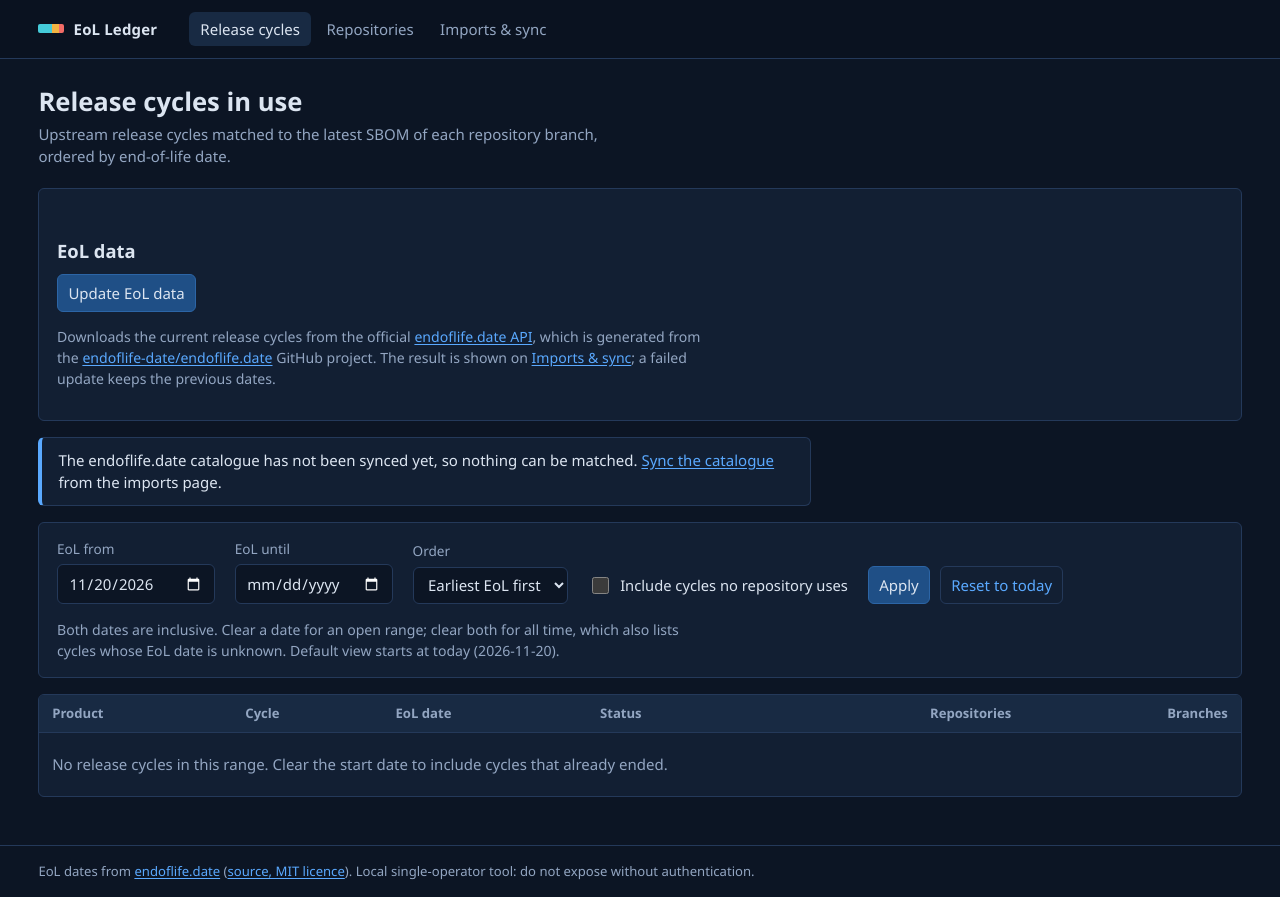
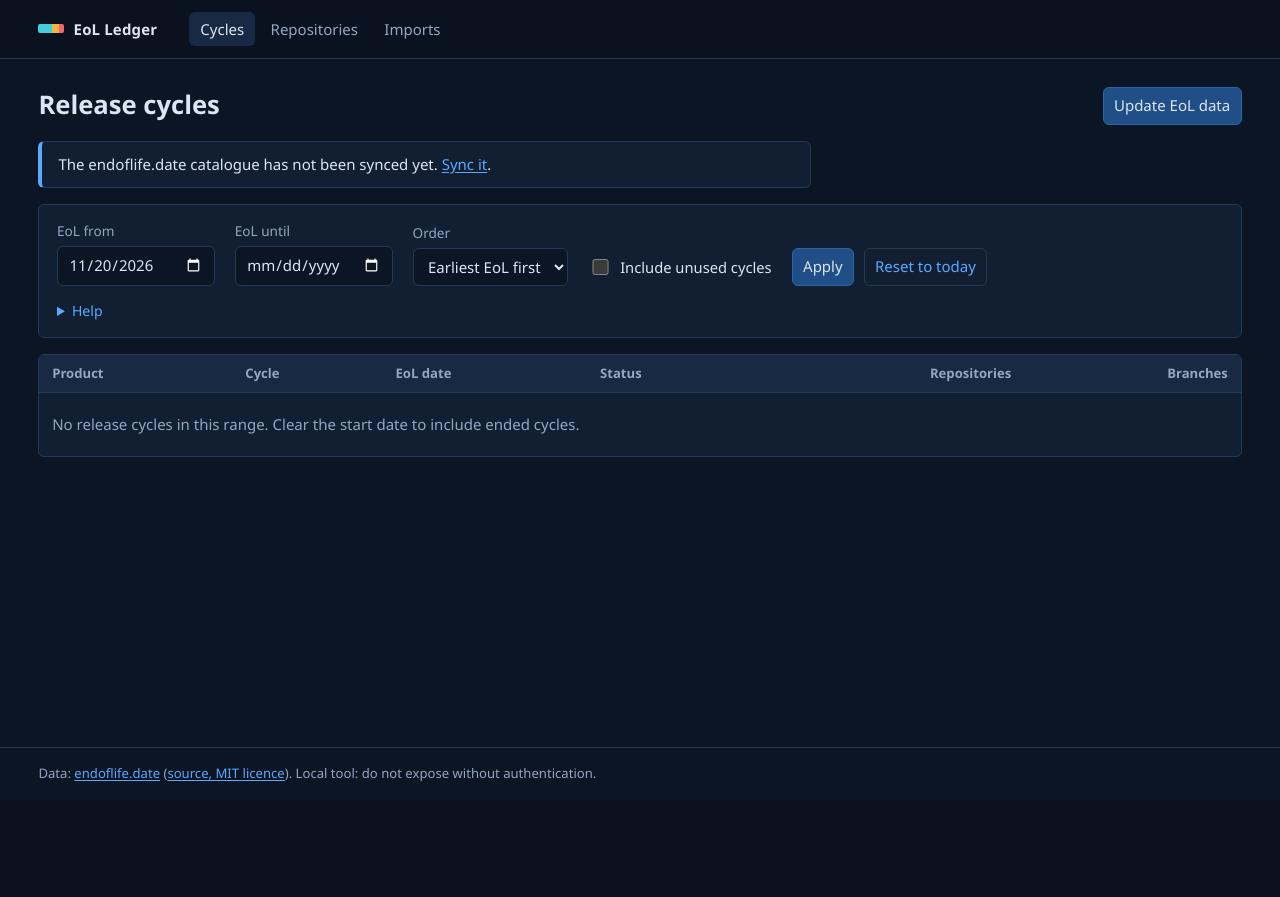
Before and after one commit to TheRealMarcusChiu/eol-ledger, a Spring Boot app: page / in a window 1280 px wide. After the commit the page ends 782 px from the top, so only its background shows below. Run offline with Spring Boot 4, Linux system fonts and the light colour scheme.

Commit message:
ui: minimal text; long help in closed native disclosures, actions beside headings
Templates and CSS only. Every control, route, form contract, column, link and
status line is kept; explanatory copy moves into <details class="help">.
Adds the missing .sr-only rule the cycle page already used.

Co-Authored-By: Claude Opus 5.5 <noreply@anthropic.com>

```diff
--- a/src/main/resources/static/app.css
+++ b/src/main/resources/static/app.css
@@ -81,10 +81,15 @@ main {
 }
 
 h1 { font-size: 1.6rem; line-height: 1.2; margin: 0 0 .35rem; font-weight: 650; }
-h2 { font-size: 1.15rem; margin: 2rem 0 .6rem; font-weight: 620; }
+h2 { font-size: 1.15rem; margin: 1.5rem 0 .6rem; font-weight: 620; }
 h3 { font-size: 1rem; margin: 1.25rem 0 .4rem; }
+.panel > h2:first-child { margin-top: 0; font-size: 1.05rem; }
 .lede { color: var(--muted); margin: 0; max-width: 72ch; }
-.page-head { margin-bottom: 1.25rem; }
+.page-head { margin-bottom: 1rem; }
+/* Heading with its primary action on the same line; wraps under it on narrow screens. */
+.title-row { display: flex; flex-wrap: wrap; align-items: center; justify-content: space-between; gap: .6rem 1rem; }
+.title-row h1 { margin: 0; }
+.sr-only { position: absolute; width: 1px; height: 1px; overflow: hidden; clip: rect(0 0 0 0); white-space: nowrap; }
 .crumbs { color: var(--muted); font-size: .9rem; margin-bottom: .4rem; }
 .hint { color: var(--muted); font-size: .88rem; max-width: 80ch; }
 
@@ -105,6 +110,14 @@ h3 { font-size: 1rem; margin: 1.25rem 0 .4rem; }
 .field-check { flex-direction: row; align-items: center; gap: .5rem; padding-bottom: .45rem; }
 .field-check label { color: var(--text); font-size: .92rem; }
 .actions { display: flex; flex-wrap: wrap; gap: .6rem; align-items: center; }
+.actions p, .actions .hint { margin: 0; }
+
+/* Closed-by-default help: native disclosure, keyboard operable without JS. */
+details.help { color: var(--muted); font-size: .88rem; max-width: 80ch; margin-top: .7rem; }
+.filters details.help { flex-basis: 100%; margin: 0; }
+details.help > summary { cursor: pointer; color: var(--blue); width: max-content; max-width: 100%; }
+details.help > summary:hover { color: #8cc4ff; }
+details.help p { margin: .45rem 0 0; }
 
 input, select, button, .button, .button-quiet {
   font: inherit;
--- a/src/main/resources/templates/dashboard.html
+++ b/src/main/resources/templates/dashboard.html
@@ -4,31 +4,23 @@
 <body>
 <header th:replace="~{fragments :: nav('dashboard')}"></header>
 <main id="main">
-    <div class="page-head">
-        <h1>Release cycles in use</h1>
-        <p class="lede">Upstream release cycles matched to the latest SBOM of each repository branch, ordered by end-of-life date.</p>
+    <div class="page-head title-row">
+        <h1>Release cycles</h1>
+        <section class="actions" aria-labelledby="update-h">
+            <h2 id="update-h" class="sr-only">EoL data</h2>
+            <span class="hint" th:if="${status != null and status.succeededAt() != null}">Updated
+                <span th:text="${@view.time(status.succeededAt())}">time</span></span>
+            <form th:action="@{/catalog/sync}" method="post" aria-describedby="update-help">
+                <button type="submit">Update EoL data</button>
+            </form>
+        </section>
     </div>
 
-    <section class="panel" aria-labelledby="update-h">
-        <h2 id="update-h">EoL data</h2>
-        <form th:action="@{/catalog/sync}" method="post" aria-describedby="update-help">
-            <button type="submit">Update EoL data</button>
-        </form>
-        <p id="update-help" class="hint">Downloads the current release cycles from the official
-            <a href="https://endoflife.date/docs/api/v1/">endoflife.date API</a>, which is generated from the
-            <a href="https://github.com/endoflife-date/endoflife.date">endoflife-date/endoflife.date</a> GitHub project.
-            The result is shown on <a th:href="@{/imports}">Imports &amp; sync</a>; a failed update keeps the previous dates.
-            <span th:if="${status != null and status.succeededAt() != null}">Last successful update:
-                <span th:text="${@view.time(status.succeededAt())}">time</span>.</span></p>
-    </section>
-
     <div th:if="${catalogEmpty}" class="notice">
-        The endoflife.date catalogue has not been synced yet, so nothing can be matched.
-        <a th:href="@{/imports}">Sync the catalogue</a> from the imports page.
+        The endoflife.date catalogue has not been synced yet. <a th:href="@{/imports}">Sync it</a>.
     </div>
     <div th:if="${status != null and !status.ok()}" class="notice notice-warn" role="status">
-        Last catalogue sync had problems; previously synced data is still in use.
-        <a th:href="@{/imports}">See sync status</a>.
+        Last catalogue sync had problems; previous data still in use. <a th:href="@{/imports}">See sync status</a>.
     </div>
 
     <form class="filters" method="get" th:action="@{/}" aria-describedby="filter-help">
@@ -49,15 +41,23 @@
         </div>
         <div class="field field-check">
             <input id="unused" name="unused" type="checkbox" value="true" th:checked="${unused}">
-            <label for="unused">Include cycles no repository uses</label>
+            <label for="unused">Include unused cycles</label>
         </div>
         <div class="actions">
             <button type="submit">Apply</button>
             <a class="button-quiet" th:href="@{/}">Reset to today</a>
         </div>
-        <p id="filter-help" class="hint">Both dates are inclusive. Clear a date for an open range; clear both for all time,
-            which also lists cycles whose EoL date is unknown. Default view starts at today
-            (<span th:text="${today}">date</span>).</p>
+        <details class="help">
+            <summary>Help</summary>
+            <p id="filter-help">Matches upstream release cycles to the latest SBOM of each repository branch.
+                Both dates are inclusive. Clear a date for an open range; clear both for all time,
+                which also lists cycles whose EoL date is unknown. Default view starts at today
+                (<span th:text="${today}">date</span>).</p>
+            <p id="update-help">Update EoL data downloads the current release cycles from the official
+                <a href="https://endoflife.date/docs/api/v1/">endoflife.date API</a>, generated from the
+                <a href="https://github.com/endoflife-date/endoflife.date">endoflife-date/endoflife.date</a> GitHub project.
+                The result is shown on <a th:href="@{/imports}">Imports</a>; a failed update keeps the previous dates.</p>
+        </details>
     </form>
 
     <div th:if="${error}" class="notice notice-error" role="alert">
@@ -88,14 +88,14 @@
             </tr>
             <tr th:if="${rows.isEmpty()}">
                 <td colspan="6" class="empty">No release cycles in this range.
-                    <span th:if="${isDefault}">Clear the start date to include cycles that already ended.</span></td>
+                    <span th:if="${isDefault}">Clear the start date to include ended cycles.</span></td>
             </tr>
             </tbody>
         </table>
     </div>
     <p class="hint" th:if="${unmatched != null and unmatched > 0}">
-        <span th:text="${unmatched}">3</span> installed packages are not matched to a release cycle and are not listed here;
-        see each <a th:href="@{/repos}">repository branch</a> for the reason.
+        <span th:text="${unmatched}">3</span> installed packages have no release cycle;
+        see each <a th:href="@{/repos}">repository branch</a> for why.
     </p>
 </main>
 <footer th:replace="~{fragments :: footer}"></footer>
--- a/src/main/resources/templates/dependency.html
+++ b/src/main/resources/templates/dependency.html
@@ -36,13 +36,14 @@
             <dd th:text="${d.match().evidence()}">evidence</dd>
         </dl>
     </section>
-    <div class="notice" th:if="${d.cycle() == null}">
+    <details class="help" th:if="${d.cycle() == null}">
+        <summary>How to map this package</summary>
         <p>EoL Ledger only matches a package when its purl is listed as an identifier by exactly one endoflife.date product,
             or when you configure an explicit mapping. It never guesses from generic names or ecosystems.</p>
         <p>If this package does belong to an upstream product, add a mapping such as
             <code th:text="'eol.mappings=' + (${normalizedPurl} ?: ${d.name().toLowerCase()}) + '=<product>'">eol.mappings=...</code>
             (environment variable <code>EOL_MAPPINGS</code>) and restart. Versions whose numbers do not start with a known cycle stay unknown.</p>
-    </div>
+    </details>
 </main>
 <footer th:replace="~{fragments :: footer}"></footer>
 </body>
--- a/src/main/resources/templates/fragments.html
+++ b/src/main/resources/templates/fragments.html
@@ -12,9 +12,9 @@
     <a class="skip" href="#main">Skip to content</a>
     <a class="brand" th:href="@{/}"><span class="brand-mark" aria-hidden="true"></span>EoL Ledger</a>
     <nav aria-label="Main">
-        <a th:href="@{/}" th:attr="aria-current=${active == 'dashboard'} ? 'page' : null">Release cycles</a>
+        <a th:href="@{/}" th:attr="aria-current=${active == 'dashboard'} ? 'page' : null">Cycles</a>
         <a th:href="@{/repos}" th:attr="aria-current=${active == 'repos'} ? 'page' : null">Repositories</a>
-        <a th:href="@{/imports}" th:attr="aria-current=${active == 'imports'} ? 'page' : null">Imports &amp; sync</a>
+        <a th:href="@{/imports}" th:attr="aria-current=${active == 'imports'} ? 'page' : null">Imports</a>
     </nav>
 </header>
 
@@ -23,7 +23,7 @@
 <!--/* What a JSON-uploaded snapshot declared about itself; nothing here was fetched. */-->
 <dl th:fragment="inlineFacts(inline)" class="facts">
     <dt>Inventory source</dt>
-    <dd>Inline JSON upload <span class="muted">(dependencies came from the uploaded file; refreshes skip this branch, so re-upload the JSON to update it)</span></dd>
+    <dd>Inline JSON upload <span class="muted">(refresh skips it; re-upload to update)</span></dd>
     <dt>App ID</dt>
     <dd th:text="${inline.appId() ?: 'Not stated'}">APP-1</dd>
     <dt>Projects / modules</dt>
@@ -32,14 +32,14 @@
     <dt>Declared SBOM</dt>
     <dd><span th:if="${inline.declaredSbomUrl() == null}" class="muted">None (inline inventory only)</span>
         <th:block th:if="${inline.declaredSbomUrl() != null}"><a th:if="${inline.declaredSbomLink()}" th:href="${inline.declaredSbomLink()}" th:text="${inline.declaredSbomUrl()}" rel="noopener noreferrer">sbom</a>
-            <span class="muted">(declared by the upload; never fetched by EoL Ledger)</span></th:block></dd>
+            <span class="muted">(declared, never fetched)</span></th:block></dd>
     <dt>Generated</dt>
     <dd th:text="${inline.generatedAt() ?: 'Not stated'}">2026-11-20T10:00:00Z</dd>
     <th:block th:if="${inline.demo() or inline.localRepository() != null}">
         <dt>Demo</dt>
         <dd><span th:if="${inline.demo()}">Fictional synthetic demo repository: its URL is a placeholder and is not remotely hosted.</span>
             <span th:if="${inline.localRepository() != null}">Source: <code th:text="${inline.localRepository()}">sources/x.bundle</code>
-                <span class="muted">(git bundle shipped in the demo download)</span></span></dd>
+                <span class="muted">(git bundle in the demo download)</span></span></dd>
     </th:block>
 </dl>
 
@@ -90,9 +90,9 @@
 </div>
 
 <footer th:fragment="footer" class="footer">
-    EoL dates from <a href="https://endoflife.date">endoflife.date</a>
+    Data: <a href="https://endoflife.date">endoflife.date</a>
     (<a href="https://github.com/endoflife-date/endoflife.date">source, MIT licence</a>).
-    Local single-operator tool: do not expose without authentication.
+    Local tool: do not expose without authentication.
 </footer>
 </body>
 </html>
--- a/src/main/resources/templates/repos.html
+++ b/src/main/resources/templates/repos.html
@@ -6,8 +6,7 @@
 <main id="main">
     <div class="page-head">
         <h1>Repositories</h1>
-        <p class="lede"><span th:text="${repoCount}">3</span> repositories, <span th:text="${branches.size()}">4</span> tracked branches.
-            Each branch keeps its own snapshot history.</p>
+        <p class="lede"><span th:text="${repoCount}">3</span> repositories, <span th:text="${branches.size()}">4</span> branches</p>
     </div>
     <div class="table-wrap" tabindex="0" role="region" aria-label="Repository branches">
         <table>
@@ -29,7 +28,7 @@
                 <td class="date small" th:text="${b.observedAt() != null} ? ${@view.time(b.observedAt())} : 'No snapshot yet'">time</td>
             </tr>
             <tr th:if="${branches.isEmpty()}">
-                <td colspan="5" class="empty">No repositories yet. <a th:href="@{/imports}">Import a registry CSV</a>.</td>
+                <td colspan="5" class="empty">No repositories yet. <a th:href="@{/imports}">Import a CSV or JSON</a>.</td>
             </tr>
             </tbody>
         </table>
```
Also changed, not shown: src/main/resources/templates/branch.html (+7 -5 lines), src/main/resources/templates/cycle.html (+10 -5 lines), src/main/resources/templates/history.html (+7 -7 lines), src/main/resources/templates/imports.html (+39 -25 lines), src/main/resources/templates/product.html (+4 -5 lines), 1 other file.
